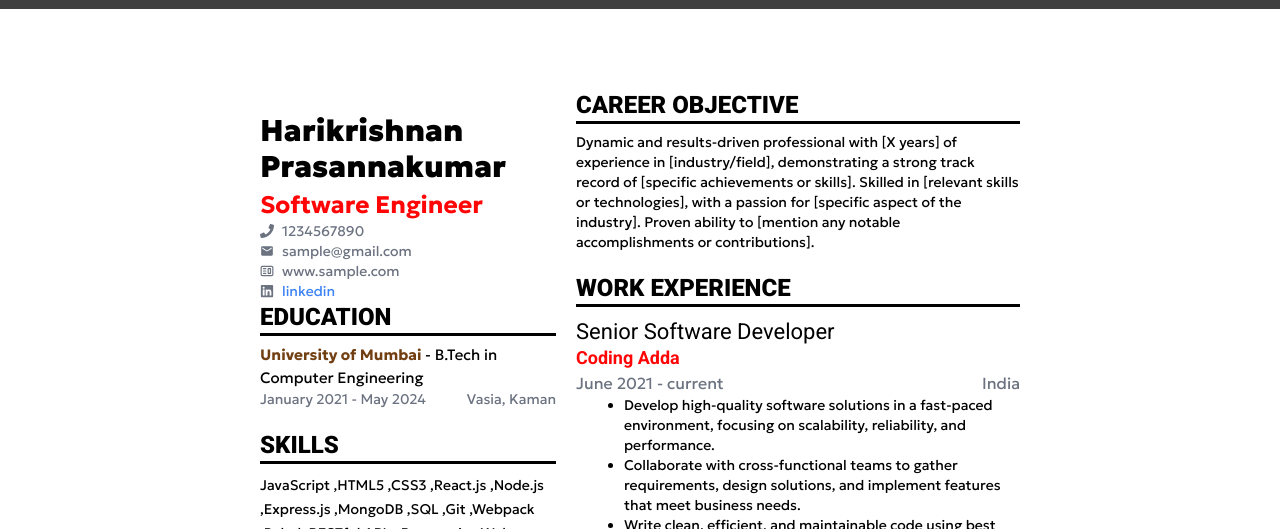
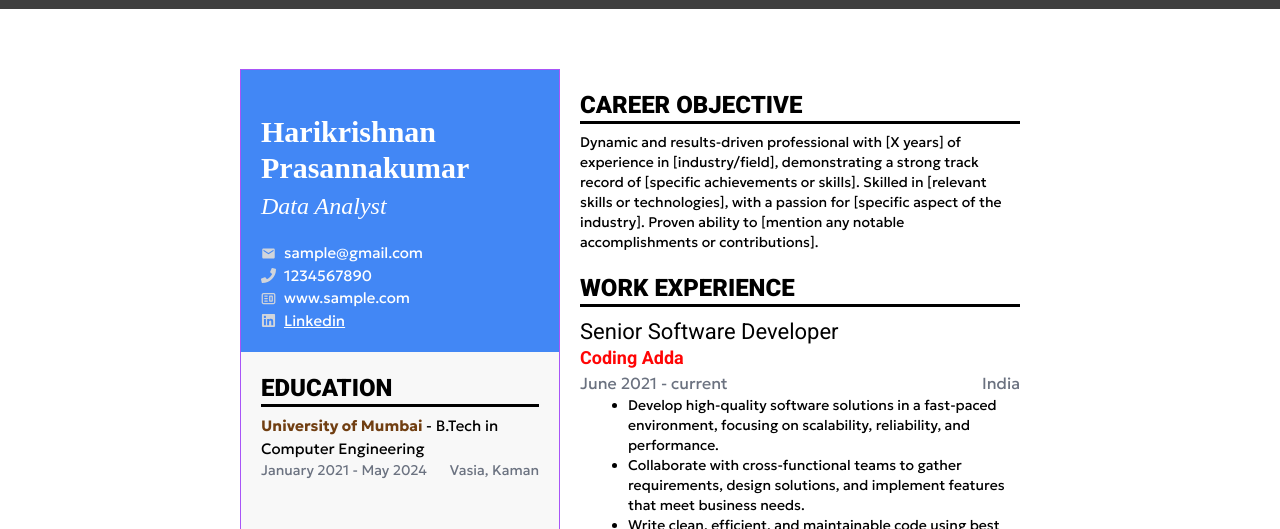
Before and after one commit to HarikrishnanYPR1707/EcliptiQ, a React (Vite) app: page /templates/da/elr in a window 1280 px wide. Shown: the part 271-800 px from the top of the page. Built offline with nearby package versions, Linux system fonts and the light colour scheme; no server answers; grey boxes are pictures that could not be loaded; a web font is replaced by a local one.

Commit message:
done with header section

```diff
--- a/src/components/resumeTemplates/da/DaElr.jsx
+++ b/src/components/resumeTemplates/da/DaElr.jsx
@@ -28,48 +28,49 @@ const DaElr = () => {
       <div className="flex flex-col items-center gap-5">
         <div
           ref={daElrComponentDownloadRef}
-          className="mt-5 flex min-h-[1131px] w-full max-w-[800px] items-start justify-between gap-5 bg-white p-5 font-geologica text-black"
+          className="mt-5 flex h-[1131px] w-full max-w-[800px] items-start justify-between bg-white font-geologica text-black"
         >
           {/* --------------------- left section --------------------- */}
-          <div className="w-[40%]">
+          <div className="flex h-full w-[40%] flex-col border border-purple-500">
             {/* resume header section  */}
+            <div className="bg-[#4287f5] p-5 text-white">
               <div className="">
-              <div className="">
-                <h1 className="pb-1 pt-6 text-3xl font-black">
+                <h1 className="pb-1 pt-6 font-timesNewRoman text-3xl font-black">
                   Harikrishnan Prasannakumar
                 </h1>
-                <h3 className="text-2xl font-bold text-[#ff0505]">
-                  Software Engineer
+                <h3 className="font-timesNewRoman text-2xl italic">
+                  Data Analyst
                 </h3>
               </div>
-              <div className="flex flex-col items-start">
-                <p className="flex w-fit items-center justify-center gap-2 text-sm text-gray-500">
-                  <FaPhone className="text-gray-500" />
+              <div className="mt-5 flex flex-col items-start text-[15px]">
+                <p className="flex w-fit items-center justify-center gap-2">
+                  <MdEmail className="text-gray-300" />
+                  <span className="">sample@gmail.com</span>
+                </p>
+                <p className="flex w-fit items-center justify-center gap-2">
+                  <FaPhone className="text-gray-300" />
                   <span className="">1234567890</span>
                 </p>
-                <p className="flex w-fit items-center justify-center gap-2 text-sm text-gray-500">
-                  <MdEmail className="text-gray-500" />
-                  <span className="">sample@gmail.com</span>
-                </p>
-                <p className="flex w-fit items-center justify-center text-sm text-gray-500">
+                <p className="flex w-fit items-center justify-center">
                   <a
                     href="#"
                     className="flex items-center justify-center gap-2"
                   >
-                    <CgWebsite className="text-gray-500" />
+                    <CgWebsite className="text-gray-300" />
                     www.sample.com
                   </a>
                 </p>
-                <p className="flex w-fit items-center justify-center text-sm text-gray-500">
+                <p className="flex w-fit items-center justify-center">
                   <a href="" className="flex items-center justify-center gap-2">
-                    <FaLinkedin className="" />
-                    <span className="text-blue-500">linkedin</span>
+                    <FaLinkedin className="text-gray-300" />
+                    <span className="underline">Linkedin</span>
                   </a>
                 </p>
               </div>
             </div>
+            <div className="h-full bg-[#f8f8f8]">
               {/* Education Section */}
-            <div className="mb-5">
+              <div className="mb-5 p-5">
                 <h1 className="mb-2 border-b-[3px] border-black font-roboto text-2xl font-black uppercase">
                   Education
                 </h1>
@@ -94,7 +95,7 @@ const DaElr = () => {
                 </div>
               </div>
               {/* Skills section  */}
-            <div className="">
+              <div className="p-5">
                 <h1 className="mb-2 border-b-[3px] border-black font-roboto text-2xl font-black uppercase">
                   Skills
                 </h1>
@@ -128,8 +129,9 @@ const DaElr = () => {
                 </div>
               </div>
             </div>
+          </div>
           {/* --------------------- right section --------------------- */}
-          <div className="flex w-[60%] flex-col items-start gap-5">
+          <div className="flex w-[60%] flex-col items-start gap-5 p-5">
             {/* Career Objective section  */}
             <div className="">
               <h1 className="mb-2 border-b-[3px] border-black font-roboto text-2xl font-black uppercase">
```
Lines whose indentation alone changed are shown as unchanged.
